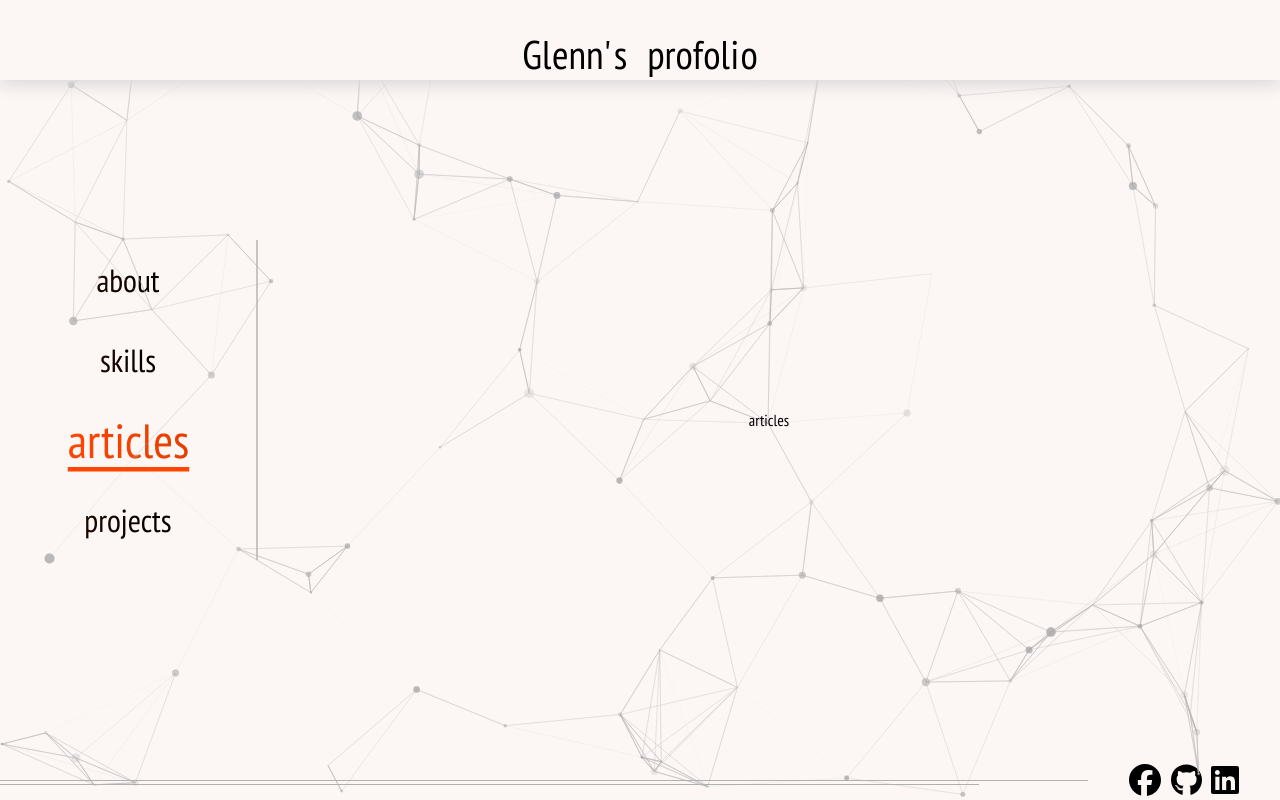
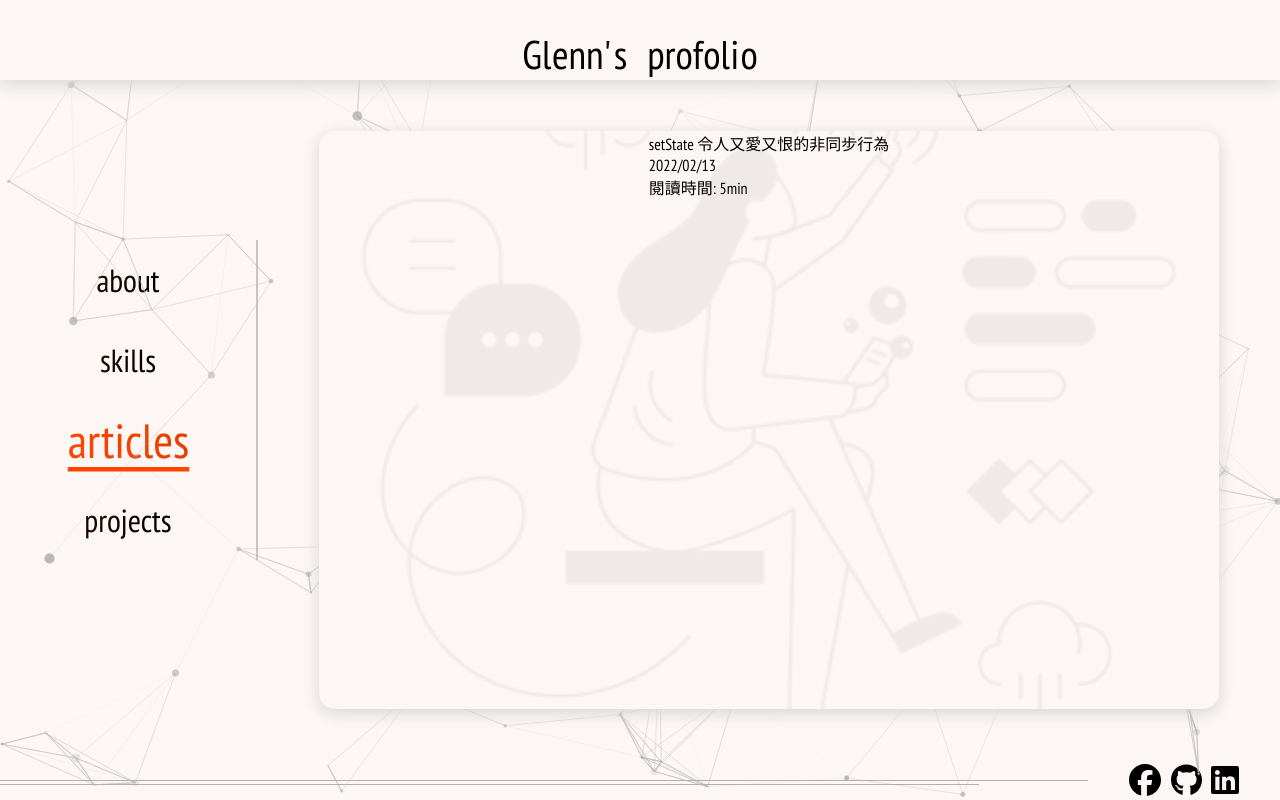
Before and after one commit to Glenn8119/new-profile, a React (Vite) app: page /#/articles in a window 1280 px wide. Built offline with nearby package versions, Linux system fonts and the light colour scheme.

Commit message:
article basic

```diff
--- a/src/pages/articles/index.jsx
+++ b/src/pages/articles/index.jsx
@@ -1,11 +1,46 @@
 import ContentContainer from '../../components/ContentContainer'
 import ParticlesComponent from '../../components/Particles'
+import styled from 'styled-components'
+import { expnad } from '../../animation'
+import articleBackground from '../../images/article-background.png'
+import { StyledBackground } from '../../styledComponents/background'
+
+const ArticleSection = styled.section`
+	display: flex;
+	justify-content: center;
+	position: relative;
+	width: 2%;
+	height: 85%;
+	max-width: 900px;
+	border-radius: 1rem;
+	box-shadow: ${(props) => `0 4px 16px 0 ${props.theme.shadow}`};
+	background-color: ${(props) => props.theme.body};
+	animation: ${expnad} 1s forwards;
+	transform-origin: bottom;
+`
+
+const ArticleContainer = styled.div`
+	margin-bottom: 3rem;
+`
 
 const Articles = () => {
+	const article = (
+		<ArticleContainer>
+			<div>setState 令人又愛又恨的非同步行為</div>
+			<div>2022/02/13</div>
+			<div>閱讀時間: 5min</div>
+		</ArticleContainer>
+	)
+
 	return (
 		<>
 			<ParticlesComponent />
-			<ContentContainer>articles</ContentContainer>
+			<ContentContainer>
+				<ArticleSection>
+					<StyledBackground src={articleBackground} />
+					{article}
+				</ArticleSection>
+			</ContentContainer>
 		</>
 	)
 }
--- a/src/pages/skills/index.jsx
+++ b/src/pages/skills/index.jsx
@@ -14,6 +14,7 @@ import tailwind from '../../images/logos/tailwind.png'
 import typescript from '../../images/logos/typescript.png'
 import vue from '../../images/logos/vue.png'
 import redux from '../../images/logos/redux.png'
+import { StyledBackground } from '../../styledComponents/background'
 
 const SkillSection = styled.section`
 	display: flex;
@@ -25,7 +26,6 @@ const SkillSection = styled.section`
 	border-radius: 1rem;
 	box-shadow: ${(props) => `0 4px 16px 0 ${props.theme.shadow}`};
 	background-color: ${(props) => props.theme.body};
-	background-size: cover;
 	animation: ${expnad} 1s forwards;
 	transform-origin: bottom;
 `
@@ -36,17 +36,6 @@ const GridContainer = styled.div`
 	grid-template-rows: repeat(3, 1fr);
 	grid-template-columns: repeat(3, 1fr);
 	grid-gap: 1rem;
-`
-
-const StyledBackground = styled.img`
-	width: 100%;
-	height: 100%;
-	position: absolute;
-	top: 0;
-	left: 0;
-	opacity: 0.05;
-	object-fit: cover;
-	z-index: -1;
 `
 
 const LogoCard = styled.div`
--- /dev/null
+++ b/src/styledComponents/background.js
@@ -0,0 +1,12 @@
+import styled from 'styled-components'
+
+export const StyledBackground = styled.img`
+	width: 100%;
+	height: 100%;
+	position: absolute;
+	top: 0;
+	left: 0;
+	opacity: 0.05;
+	object-fit: cover;
+	z-index: -1;
+`
```
Also changed, not shown: src/images/article-background.png (added).
